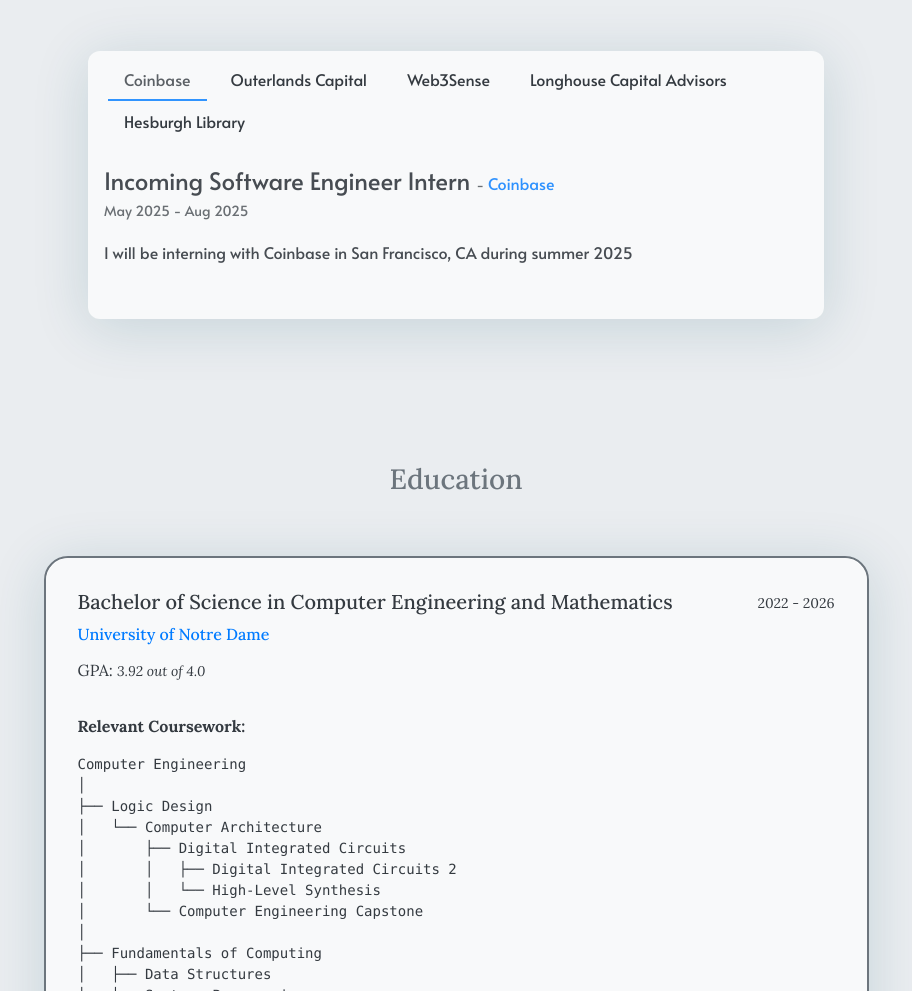
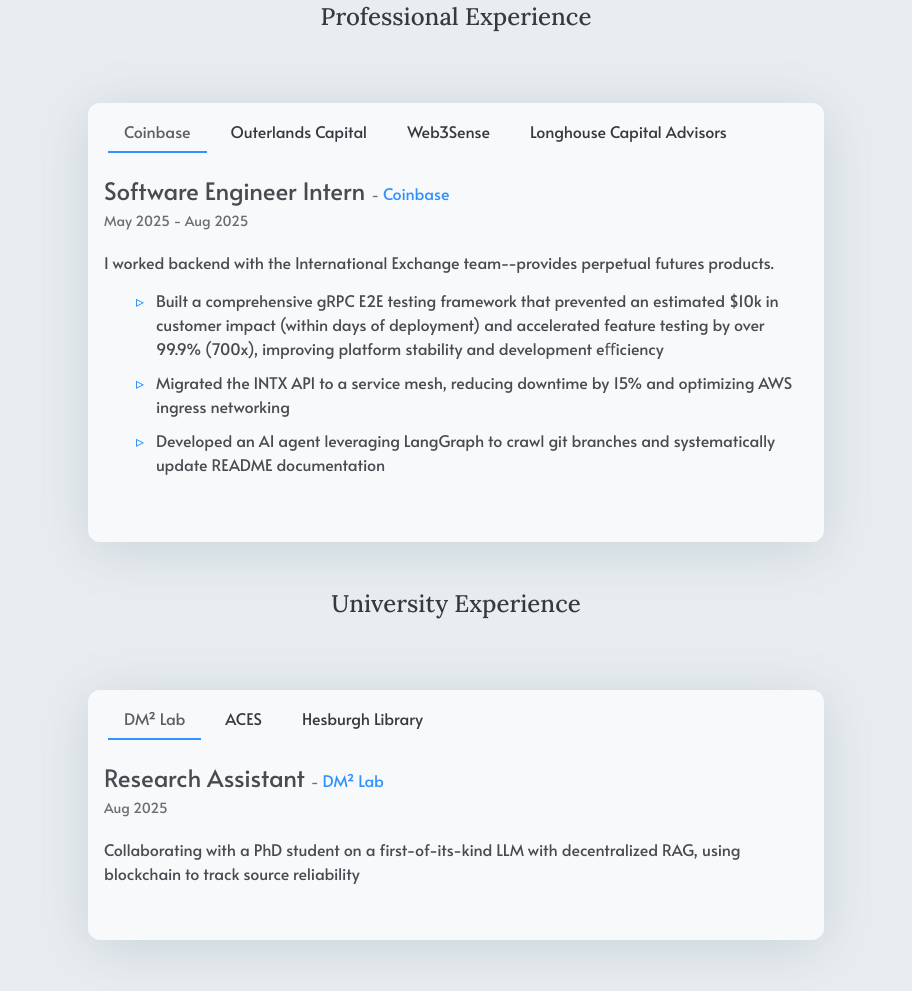
Before and after one commit to maxj723/maxj723.github.io, a plain HTML site: page index.html in a window 1280 px wide. Shown: the part 968-1959 px from the top of the page, without its empty margins (184-1096 px from the left). Drawn offline with Linux system fonts and the light colour scheme.

Commit message:
Update experience

```diff
--- a/index.html
+++ b/index.html
@@ -281,12 +281,12 @@ Max Johnson
 
                 </h3>
                 <p class="hero-content">
-                    I am a junior at the University of Notre Dame majoring in Computer Engineering and Mathematics, with a passion for blockchain technology, artificial intelligence, and edge computing.
+                    I am a senior at the University of Notre Dame majoring in Computer Engineering and Mathematics, with a passion for blockchain technology, artificial intelligence, and edge computing.
                 </p>
                 <div class="row">
                     <div class="col-auto h-100">
 
-                        <a href="/documents/Johnson-Max%20Resume.pdf" class="btn" ZgotmplZ
+                        <a href="/documents/Johnson_Max_Resume.pdf" class="btn" ZgotmplZ
 
                           target="_blank"
                           >
@@ -610,7 +610,12 @@ Max Johnson
 <section id="experience" class="py-5">
     <div class="container">
         <h3 class="text-center">Experience</h3>
+
         <div class="row justify-content-center">
+            <div class="col-12">
+                <h4 class="text-center mb-4">Professional Experience</h4>
+            </div>
+
             <div class="col-sm-12 col-md-8 col-lg-8 py-5">
                 <div class="experience-container px-3 pt-2">
                     <ul class="nav nav-pills mb-3 bg-transparent primary-font" id="pills-tab" role="tablist">
@@ -679,22 +684,6 @@ Max Johnson
                         </li>
 
 
-
-                        <li class="nav-item px-1 bg-transparent" role="presentation">
-                            <div
-                                class="nav-link bg-transparent"
-                                aria-selected="true"
-                                role="tab"
-                                data-bs-toggle="pill"
-                                id='Hesburgh-Library-Aug-2022---May-2024-tab'
-                                data-bs-target='#pills-Hesburgh-Library-Aug-2022---May-2024'
-                                aria-controls='Hesburgh-Library-Aug-2022---May-2024'
-                            >
-                                Hesburgh Library
-                            </div>
-                        </li>
-
-
                     </ul>
                     <div class="tab-content pb-5 pt-2 bg-transparent primary-font" id="pills-tabContent">
 
@@ -706,7 +695,7 @@ Max Johnson
                             aria-labelledby='pills-Coinbase-May-2025---Aug-2025-tab'
                         >
                             <div>
-                                <span class="h4">Incoming Software Engineer Intern
+                                <span class="h4">Software Engineer Intern
 </span>
                                 <small>-</small>
                                 <a href="https://www.coinbase.com/" target="_blank">Coinbase</a>
@@ -719,7 +708,12 @@ Max Johnson
                             </div>
 
                             <div class="pt-2">
-                                <p>I will be interning with Coinbase in San Francisco, CA during summer 2025</p>
+                                <p>I worked backend with the International Exchange team--provides perpetual futures products.</p>
+<ul>
+<li>Built a comprehensive gRPC E2E testing framework that prevented an estimated $10k in customer impact (within days of deployment) and accelerated feature testing by over 99.9% (700x), improving platform stability and development eﬀiciency</li>
+<li>Migrated the INTX API to a service mesh, reducing downtime by 15% and optimizing AWS ingress networking</li>
+<li>Developed an AI agent leveraging LangGraph to crawl git branches and systematically update README documentation</li>
+</ul>
                             </div>
                         </div>
 
@@ -748,10 +742,10 @@ Max Johnson
                                 <p>Outerlands Capital is a digital asset manager that uses systematic and fundamental strategies to build its broadly diversified portfolio.
 I interned with Outerlands during my sophomore summer and spent most of my time working on the systematic side.</p>
 <ul>
-<li>Led development of a mid-high frequency statistical arbitrage strategy, significantly outperforming BTC with a sharpe ratio &gt;5</li>
-<li>Deployed Python models for automated, high-speed analysis and backtesting of systematic asset investment factors on full price, volume, &amp; mkt cap data over 1475 assets</li>
-<li>Learned basics of spot/perpetual trading using comparisons to traditional investing, risk minimization, and time series analysis</li>
-<li>Researched elementary market making algorithms and tested a variety of assets and parameters using Hummingbot</li>
+<li>Led development of a mid-frequency statistical arbitrage strategy, significantly outperforming BTC with a Sharpe ratio &gt;5</li>
+<li>Backtested factors for systematic asset investment on complete price, volume, and market cap data over 1475 assets</li>
+<li>Learned the basics of spot and perpetual trading through a lens of risk minimization, time series analysis, and machine learning</li>
+<li>Researched elementary market making algorithms and experimented their use on a variety of assets using HummingBot</li>
 </ul>
                             </div>
                         </div>
@@ -780,9 +774,9 @@ I interned with Outerlands during my sophomore summer and spent most of my time
                             <div class="pt-2">
                                 <p>Web3Sense is a blockchain analytics firm that provides critical on-chain data to connect KOLs with web3 projects. I interned during my sophomore year and summer, focusing on NFT trading.</p>
 <ul>
-<li>Initiated a model for systematic trading on X signals in Python using Pandas, NumPy, Statsmodels, etc.</li>
-<li>Evaluated 10 NFT projects for real-world viability or profitability and achieved over 1.2 Eth in realized PnL</li>
-<li>Developed and optimized JS &amp; Python libraries to interact with Ethereum contracts to facilitate NFT acquisition</li>
+<li>Initiated a model for systematic trading on X signals in Python using Pandas, NumPy, Statsmodels, and more</li>
+<li>Evaluated and invested in 10 NFT projects based on real-world viability and profitability, achieving over 1.2 Eth in realized PnL</li>
+<li>Developed Python and JS libraries to mint from Ethereum smart contracts, accelerating the NFT acquisition process by over 50x</li>
 </ul>
                             </div>
                         </div>
@@ -813,6 +807,127 @@ I interned with Outerlands during my sophomore summer and spent most of my time
 <ul>
 <li>Gained an understanding of the municipal bond market and transition from USD LIBOR to SOFR</li>
 <li>Built models in Excel to calculate and display debt service to compare financing options and lower cost of capital</li>
+</ul>
+                            </div>
+                        </div>
+
+
+                    </div>
+                </div>
+            </div>
+        </div>
+
+        <div class="row justify-content-center">
+            <div class="col-12">
+                <h4 class="text-center mb-4">University Experience</h4>
+            </div>
+
+            <div class="col-sm-12 col-md-8 col-lg-8 py-5">
+                <div class="experience-container px-3 pt-2">
+                    <ul class="nav nav-pills mb-3 bg-transparent primary-font" id="pills-tab" role="tablist">
+
+
+                        <li class="nav-item px-1 bg-transparent" role="presentation">
+                            <div
+                                class="nav-link active bg-transparent"
+                                aria-selected="true"
+                                role="tab"
+                                data-bs-toggle="pill"
+                                id='DM2-August-2025-tab'
+                                data-bs-target='#pills-DM2-August-2025'
+                                aria-controls='DM2-August-2025'
+                            >
+                                DM&sup2; Lab
+                            </div>
+                        </li>
+
+
+
+                        <li class="nav-item px-1 bg-transparent" role="presentation">
+                            <div
+                                class="nav-link bg-transparent"
+                                aria-selected="true"
+                                role="tab"
+                                data-bs-toggle="pill"
+                                id='ACES-August-2025-tab'
+                                data-bs-target='#pills-ACES-August-2025'
+                                aria-controls='ACES-August-2025'
+                            >
+                                ACES
+                            </div>
+                        </li>
+
+
+
+                        <li class="nav-item px-1 bg-transparent" role="presentation">
+                            <div
+                                class="nav-link bg-transparent"
+                                aria-selected="true"
+                                role="tab"
+                                data-bs-toggle="pill"
+                                id='Hesburgh-Library-Aug-2022---May-2024-tab'
+                                data-bs-target='#pills-Hesburgh-Library-Aug-2022---May-2024'
+                                aria-controls='Hesburgh-Library-Aug-2022---May-2024'
+                            >
+                                Hesburgh Library
+                            </div>
+                        </li>
+
+
+                    </ul>
+                    <div class="tab-content pb-5 pt-2 bg-transparent primary-font" id="pills-tabContent">
+
+
+                        <div
+                            class="tab-pane fade show active bg-transparent"
+                            role="tabpanel"
+                            id='pills-DM2-August-2025'
+                            aria-labelledby='pills-DM2-August-2025-tab'
+                        >
+                            <div>
+                                <span class="h4">Research Assistant
+</span>
+                                <small>-</small>
+                                <a href="http://www.meng-jiang.com/lab.html" target="_blank">DM&sup2; Lab</a>
+                                <div class="pb-1">
+                                    <small>Aug 2025</small>
+
+                                </div>
+
+
+                            </div>
+
+                            <div class="pt-2">
+                                <p>Collaborating with a PhD student on a first-of-its-kind LLM with decentralized RAG, using blockchain to track source reliability</p>
+                            </div>
+                        </div>
+
+
+
+                        <div
+                            class="tab-pane fade bg-transparent"
+                            role="tabpanel"
+                            id='pills-ACES-August-2025'
+                            aria-labelledby='pills-ACES-August-2025-tab'
+                        >
+                            <div>
+                                <span class="h4">ACES Peer Mentor</span>
+                                <small>-</small>
+                                <a href="https://engineering.nd.edu/student-experience/undergraduate-student-experience/advising-and-academic-support-for-undergraduates/engineering-academic-support/" target="_blank">Academically Collaborative Engineering Spaces</a>
+
+                                <div class="pb-1">
+                                    <small>Aug 2025</small>
+
+                                </div>
+
+
+                            </div>
+
+                            <div class="pt-2">
+                                <p>The Academically Collaborative Engineering Spaces (ACES) Program offers Study Rooms for mostly sophomore-level courses across all CoE departments that are facilitated by Peer Mentors.</p>
+<ul>
+<li>Tutor peers in six foundational computer science and engineering courses, clarifying complex concepts in a collaborative setting</li>
+<li>Mentor &gt;20 students per meeting on eﬀective study strategies & problem solving to improve academic coursework performance</li>
 </ul>
                             </div>
                         </div>
@@ -852,6 +967,7 @@ I interned with Outerlands during my sophomore summer and spent most of my time
                 </div>
             </div>
         </div>
+
     </div>
 </section>
 
@@ -928,7 +1044,7 @@ Mathematics
 └── Probability and Statistics
     └── Time Series Analysis
 </code></pre><p><strong>Activities & Awards:</strong><br>
-Quant Club (Managing Director), Cryptocurrency Club
+Quant Club (Managing Director), Cryptocurrency Club <br>
 Dean's List, Intramural Indoor Soccer Champions 2023, Grand Challenges Scholar</p>
 <p><strong>Study Abroad:</strong><br>
 Rome, IT - Summer 2023</p>
```
Also changed, not shown: 2 other files.
